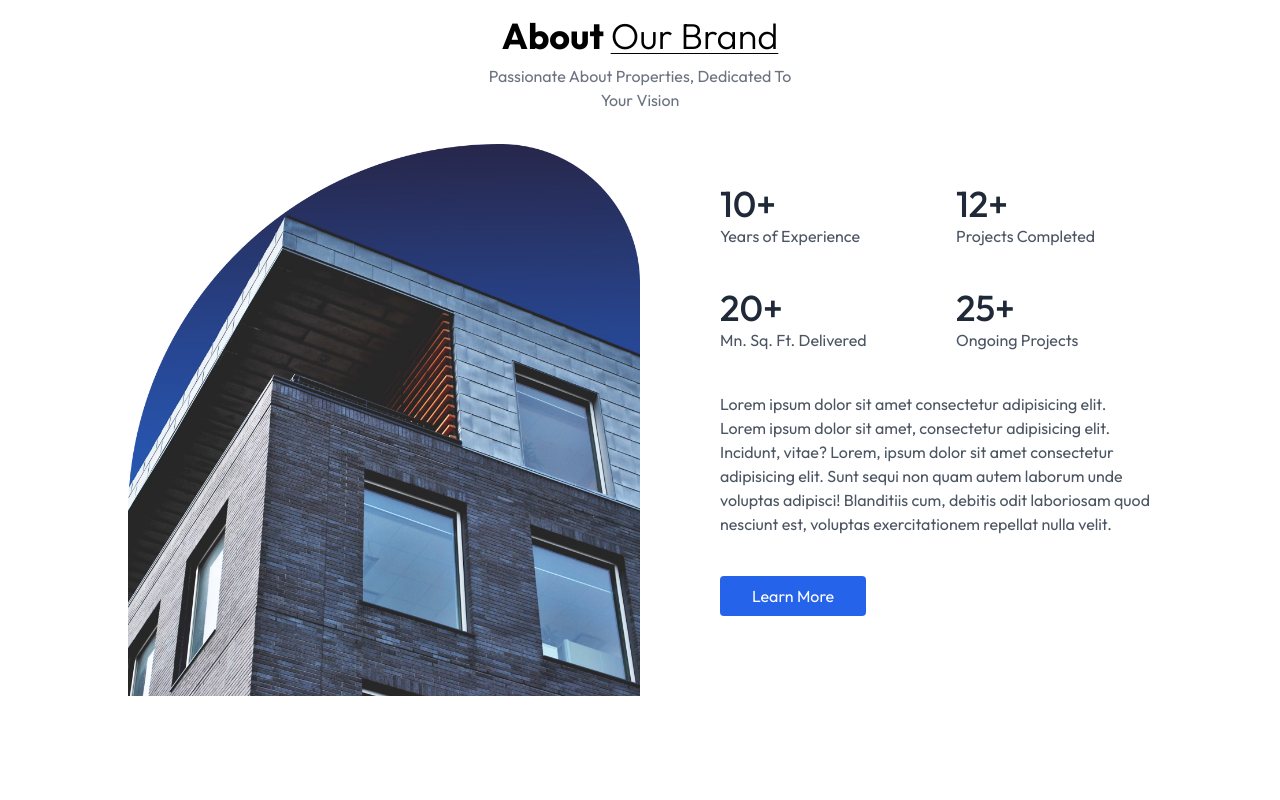
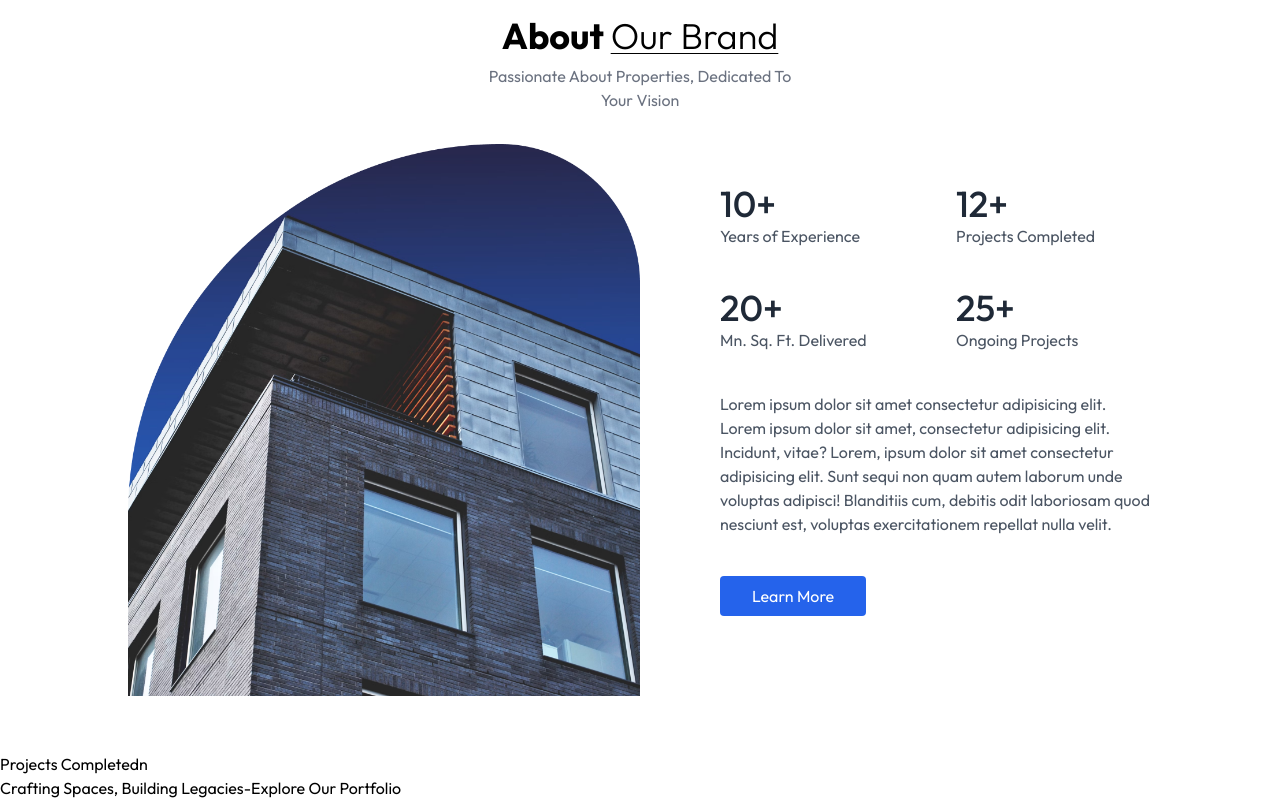
Before and after one commit to ashish10adhikari/Practice-React-Website, a React (Vite) app: page / in a window 1280 px wide. Shown: the part 856-1656 px from the top of the page. Before the commit the page ends 1608 px from the top, so only its background shows below. Built offline with nearby package versions, Linux system fonts and the light colour scheme.

Commit message:
added projects.jsx

```diff
--- a/src/App.jsx
+++ b/src/App.jsx
@@ -1,12 +1,14 @@
 import React from 'react'
 import Header from './components/Header'
 import About from './components/about'
+import Projects from './components/Projects'
 
 const App = () => {
   return (
     <div className='overflow-hidden w-full'>
       <Header/>
       <About/>
+      <Projects/>
     </div>
   )
 }
--- a/src/components/Navbar.jsx
+++ b/src/components/Navbar.jsx
@@ -26,7 +26,7 @@ const Navbar = () => {
           <a href="#About" className="cursor-pointer hover:text-gray-400">
             About
           </a>
-          <a href="#rojects" className="cursor-pointer hover:text-gray-400">
+          <a href="#Projects" className="cursor-pointer hover:text-gray-400">
             Projects
           </a>
           <a
--- /dev/null
+++ b/src/components/Projects.jsx
@@ -0,0 +1,12 @@
+import React from 'react'
+
+const Projects = () => {
+  return (
+    <div>
+        <h1>Projects <span>Completed</span>n</h1>
+        <p>Crafting Spaces, Building Legacies-Explore Our Portfolio</p>
+    </div>
+  )
+}
+
+export default Projects
```
